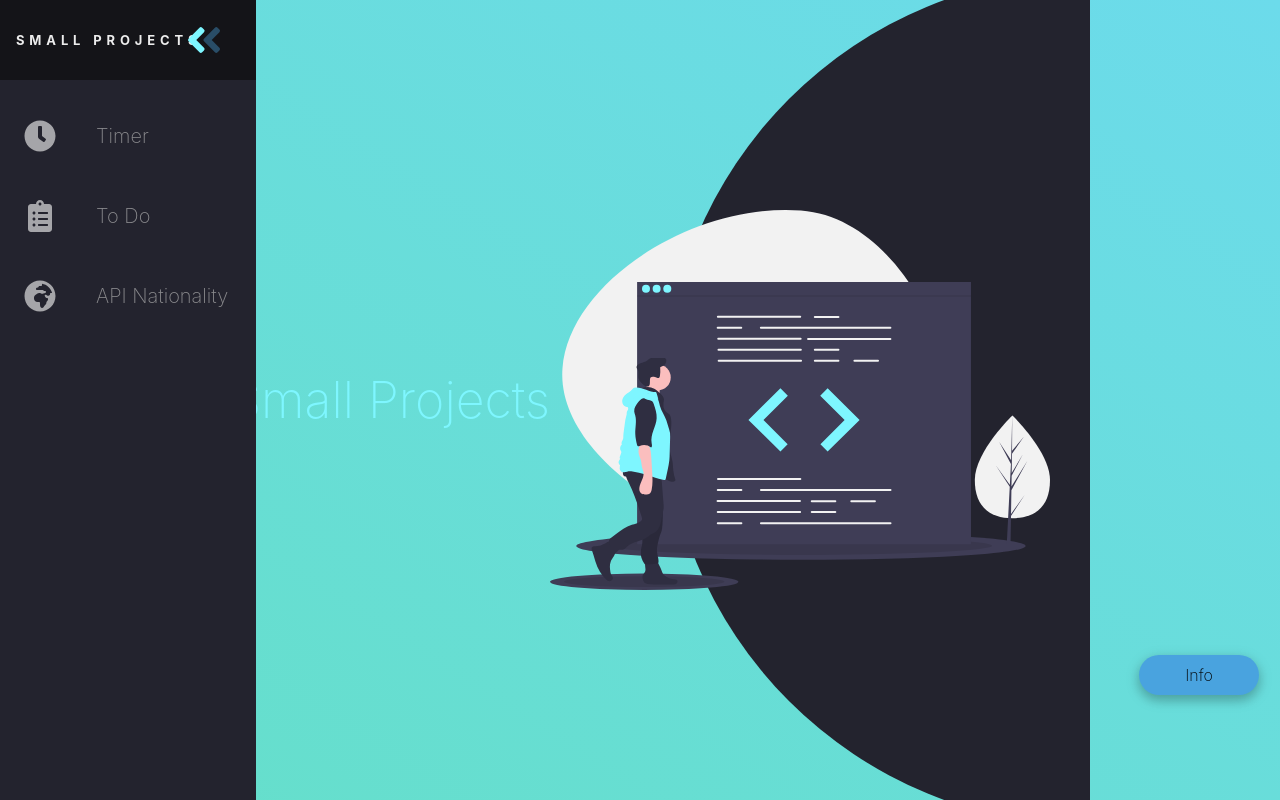
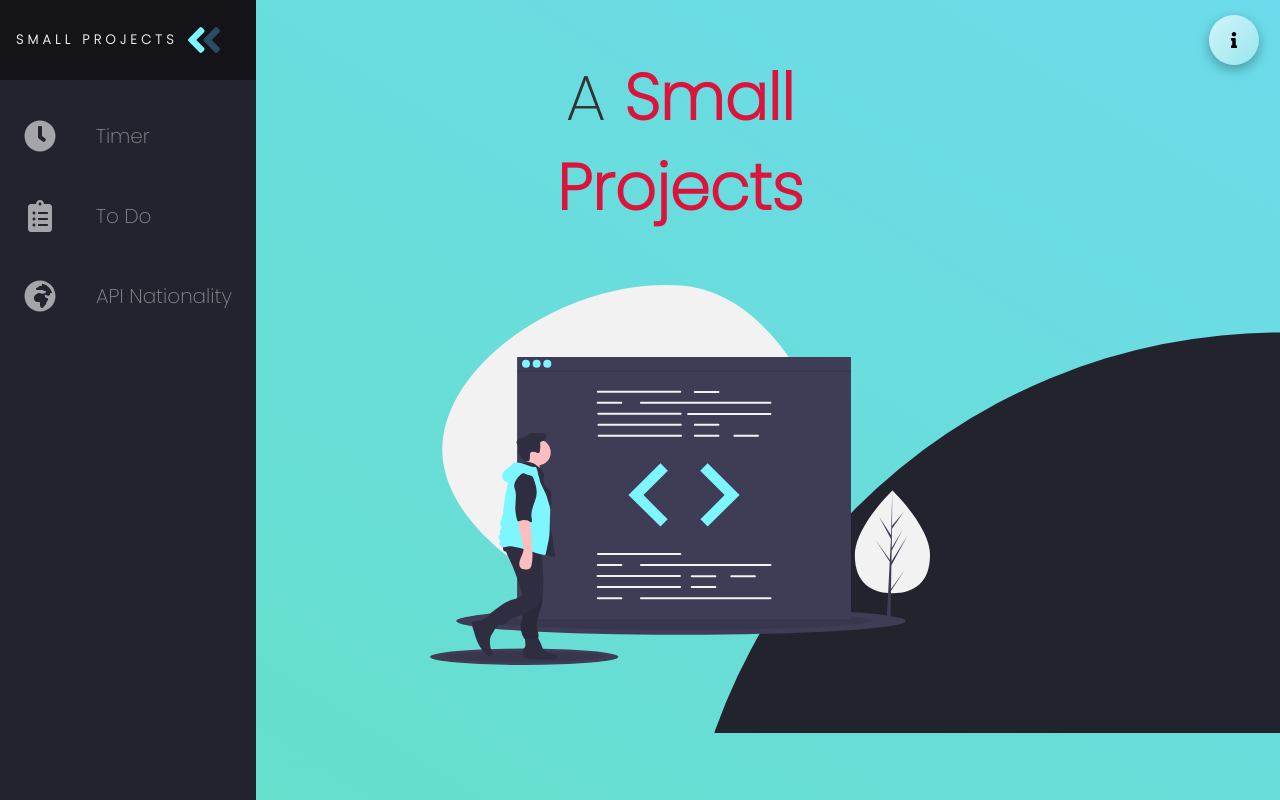
Before and after one commit to MVikis/Small-Projects, a React (Create React App) app: page /#/ in a window 1280 px wide. Built offline with nearby package versions, Linux system fonts and the light colour scheme.

Commit message:
Changed alot of css

```diff
--- a/public/index.html
+++ b/public/index.html
@@ -9,7 +9,8 @@
       name="description"
       content="Web site created using create-react-app"
     />
-
+    <link rel="preconnect" href="https://fonts.gstatic.com">
+    <link href="https://fonts.googleapis.com/css2?family=Poppins:wght@200&display=swap" rel="stylesheet">
     <!--
       manifest.json provides metadata used when your web app is installed on a
       user's mobile device or desktop. See https://developers.google.com/web/fundamentals/web-app-manifest/
--- a/src/App.css
+++ b/src/App.css
@@ -1,6 +1,3 @@
-.App {
-  text-align: center;
-}
 
 
 
--- a/src/App.js
+++ b/src/App.js
@@ -1,4 +1,4 @@
-import React from 'react';
+import React, {useState} from 'react';
 import './App.css';
 import './style.css'
 import TimerApp from './components/TimerApp/TimerApp';
@@ -7,11 +7,11 @@ import {ToDoApp} from './components/ToDoApp/ToDoApp';
 import Nav from './Nav'
 import Home from './components/Universal/Home'
 import { library } from '@fortawesome/fontawesome-svg-core'
-import { faClipboardList, faClock, faPlusCircle, faCheckCircle, faMinusCircle, faGlobeAfrica, faCalendarDay } from '@fortawesome/free-solid-svg-icons'
+import { faClipboardList,faInfo, faClock, faPlusCircle, faCheckCircle, faMinusCircle, faGlobeAfrica, faCalendarDay } from '@fortawesome/free-solid-svg-icons'
 import APIApp from './components/API/APIApp';
 import Info from './components/Universal/Info';
-import { TransitionGroup, CSSTransition } from 'react-transition-group';
-library.add(faClipboardList, faClock, faPlusCircle, faCheckCircle, faMinusCircle, faGlobeAfrica, faCalendarDay)
+import {  CSSTransition } from 'react-transition-group';
+library.add(faClipboardList,faInfo, faClock, faPlusCircle, faCheckCircle, faMinusCircle, faGlobeAfrica, faCalendarDay)
 
 const paths = [
   {
@@ -29,6 +29,8 @@ const paths = [
 ]
 
 function App() {
+
+  const [showInfo, setShowInfo] = useState(true);
   return (
     <HashRouter
     basename='/'>
@@ -46,8 +48,9 @@ function App() {
               classNames="page"
               unmountOnExit
             >
-          <div className="page">
-                    <Component />
+          <div className="background">
+          <Info info={showInfo} setShowInfo={setShowInfo}/>
+                 {showInfo&& <Component />}
                   </div>
             </CSSTransition>
           )}
@@ -55,7 +58,6 @@ function App() {
             )}
 
 
-     <Info/>
 
       </header>
     </div>
--- a/src/components/API/APIApp.js
+++ b/src/components/API/APIApp.js
@@ -34,30 +34,26 @@ const ReturnFlag=(country)=>{
 }
 
     return(
-        <div id="api" className="overlay">
-
+        <div id="api" className="overlay flex">
+             <div className="home-title">
+                 <h2><span>nationalize.io</span></h2>
+                 </div>
            <Form AddItem={Get}/>
-
            <div>
                <CSSTransition in={foundData} timeout={{ appear: 1000, enter:1000, exit: 300 }} classNames="item">
                <h3 className="name-style">{data.name}</h3>
                </CSSTransition>
 
-
         <TransitionGroup style={{marginBottom:'100px'}} className="flex">
            {data.country.map((country, index )=>
            <CSSTransition
-
            key={index}
            timeout={{enter:500,exit:300}}
            classNames="item">
   <Card number={Math.ceil(country.probability * 100)} name={countries[country.country_id].name} img={`http://catamphetamine.gitlab.io/country-flag-icons/3x2/${country.country_id}.svg`} />
   </CSSTransition>  )}
   </TransitionGroup>
-
             </div>
-
-
         </div>
     )
 }
--- a/src/components/TimerApp/TimerApp-style.css
+++ b/src/components/TimerApp/TimerApp-style.css
@@ -1,15 +1,17 @@
 
 .overlay{
+    min-height: 100%;
+    display: flex;
+    height: 100%;
+    width: 100%;
+    justify-content: center;
+    flex-direction: column;
+}
 
- width: 100%;
-  display: flex;
-  flex-direction: column;
-  align-items: center;
-  justify-content: center;
-}
+
 .time-container{
     margin: 5px;
-    width: 70px;
+    min-width: 90px;
     padding: 10px;
     color: white;
     background-color: #49a3df;
--- a/src/components/TimerApp/TimerApp.js
+++ b/src/components/TimerApp/TimerApp.js
@@ -45,13 +45,16 @@ useEffect(() => {
 
 
         return(
-           <div className="background">
-               <div className="overlay" style={{height:'100vh'}} >
+
+               <div className="overlay flex">
+                  <div className="home-title">
+                 <h2><span>Timer</span></h2>
+                 </div>
                 <UserInput Date={setCountDownDate}/>
                 <Timer ShowTime={countDownDate} arrayOfTime={arrayOfTime}  timeLeft={timeLeft}/>
                 </div>
 
-           </div>
+
         )
 
 }
--- a/src/components/ToDoApp/ToDoApp.js
+++ b/src/components/ToDoApp/ToDoApp.js
@@ -28,21 +28,18 @@ const DeleteItem=(name)=>{
 
 
     return(
-        <div className="background" >
+        <div className="overlay flex">
 
-        <div className="overlay">
-            <div>
-            <h3 >To Do List</h3>
+            <div className="home-title">
+                 <h2> <span>To Do List</span></h2>
+                 </div>
             <Form AddItem={AddItem}/>
-            </div>
+
             <div className="row">
             <Todo items={items} DeleteItem={DeleteItem} CompleteItem={CompleteItem}/>
             <DoneList doneItems={doneItems}/>
             </div>
             </div>
-
-       </div>
-
     )
 }
 
--- a/src/components/Universal/Form.js
+++ b/src/components/Universal/Form.js
@@ -11,8 +11,10 @@ const [formInfo, setFormInfo] = useState()
      }
    const handleSumbit = (event) => {
        event.preventDefault()
-      props.AddItem(formInfo)
-
+       if(formInfo!=undefined)
+       props.AddItem(formInfo)
+      else
+       alert('Please enter a value')
      }
 
      return(
--- a/src/components/Universal/Home.js
+++ b/src/components/Universal/Home.js
@@ -3,8 +3,11 @@ import Svg from './Small-Projects.svg'
 
 export default function Home(){
     return(
-        <div style={{height:'100vh', justifyContent:'center', flexDirection:'row'}} className="overlay flex">
-             <h3 className="home-title fa-primary" >Small Projects</h3>
+        <div className="overlay row flex">
+             <div className="home-title">
+                 <h2>A <span>Small Projects</span></h2>
+
+                 </div>
                  <img className="home-icon" src={Svg} />
              <div className="home-circle">
 
--- a/src/components/Universal/Info.js
+++ b/src/components/Universal/Info.js
@@ -2,29 +2,27 @@ import React, { useState } from 'react'
 import { CSSTransition } from 'react-transition-group'
 import { FontAwesomeIcon } from '@fortawesome/react-fontawesome'
 
-export default function Info(){
+export default function Info({info, setShowInfo}){
 
-    const [showButton, setShowButton] = useState(true);
-    const [showMessage, setShowMessage] = useState(false);
 
 
     return(
         <div className="info">
             <CSSTransition
             timeout={{ enter:1000, exit: 300 }}
-            in={showButton}
-
+            in={info}
             classNames="right-fade">
-            <div className="done-item" onClick={()=>setShowMessage(true)} >Info</div>
+            <div className="done-item" onClick={()=>setShowInfo(false)} >
+                <FontAwesomeIcon icon="info"/>
+            </div>
             </CSSTransition>
             <CSSTransition
             unmountOnExit
-            onEnter={() => setShowButton(false)}
-            onExited={() => setShowButton(true)}
             timeout={{  enter:1000, exit: 300 }}
-            in={showMessage}
+            in={!info}
             classNames="right-fade">
-            <span onClick={()=>setShowMessage(false)} >
+                <div  onClick={()=>setShowInfo(true)} className="info-overlay ">
+            <span >
                 <h3><FontAwesomeIcon icon="clock"/> Timer</h3>
             The timer application does what you think it would, it takes a date from the
             user and gives the countdown to that date in real time.
@@ -35,6 +33,7 @@ export default function Info(){
             Nationalize.io predicts the nationality of a person given their name.
 
             </span>
+            </div>
             </CSSTransition>
 
 
--- a/src/style.css
+++ b/src/style.css
@@ -1,11 +1,15 @@
 .App{
+  text-align: center;
+  font-family: 'Poppins', sans-serif;
   background: linear-gradient(to right top, #65dfc9, #6cdbeb);
-  overflow: hidden;
+  overflow-x: hidden;
 }
 .App-header{
+  padding-bottom: 80px;
+  height: 100%;
+  padding-left: 0;
   position: relative;
   min-height: 100vh;
-  max-width: 900px;
   margin: auto;
   font-weight: 200;
 }
@@ -36,16 +40,24 @@
     position: absolute;
     right: 0;
     width: 100%;
-    clip-path: circle(50% at 100% 50% );
-    height: 100vh;
+    clip-path: circle(600px at right 1000px);
+    height: 100%;
     z-index: 1;
 
   }
   .home-title{
-    font-size: 50px;
-    margin:0;
-    position: relative;
-    z-index: 3;
+    max-width: 400px;
+  }
+  .home-title h2{
+  color: #333;
+  font-size: 4em;
+  line-height: 1.4em;
+  font-weight: 500;
+  }
+  .home-title h2 span{
+    color: crimson;
+    font-size: 1em;
+    font-weight: 900;
   }
   .home-icon{
     z-index: 2;
@@ -286,9 +298,6 @@
       width: 100vw;
       height: 5rem;
     }
-    .home-title{
-      font-size: 50px;
-    }
     .home-icon{
       width: 300px;
     }
@@ -308,17 +317,21 @@
     main {
       margin: 0;
     }
-    .info>span{
-      justify-content: flex-start;
-      padding-bottom:50px;
 
+    .home-title h2 span{
+      font-size: 0.5em;
     }
+
   }
 
 
 
   /* Large screens */
   @media only screen and (min-width: 600px) {
+    .App-header{
+      padding-bottom: 0px;
+      padding-left: 80px;
+    }
     .navbar {
       top: 0;
       width: 5rem;
@@ -476,6 +489,7 @@ background-color: #fff;
   padding: 5px;
 }
 .background{
+  height: 100%;
    min-height: 100vh;
    background-repeat: no-repeat;
   width: 100%;
@@ -508,28 +522,39 @@ background-color: #fff;
 
 
   .info>.done-item{
+    cursor: pointer;
+    background: linear-gradient( to right bottom, rgba(255, 255, 255, 0.7), rgba(255, 255, 255, 0.3) );
     z-index: 10;
     position: fixed;
    right:2vh;
-   bottom: 100px;
-    max-width: 100px;
+   top: 10px;
+    height: 30px;
+    width: 30px;
   }
-  .info>span{
+  .info>.done-item>svg{
+    position: absolute;
+    top: 50%;
+    left: 50%;
+    transform: translate(-50%, -50%);
+  }
+  .info>.info-overlay{
     z-index: 10;
     background-color:black;
-    padding-left:5vh;
-    padding-right: 5vh;
+    height: 100%;
+    width: 100%;
+    top:0vh;
+   right:0vh;
+   position: absolute;
+  }
+  .info-overlay>span{
+margin: auto;
 font-size: 16px;
-  height: 100%;
+ max-width: 800px;
   display: flex;
   justify-content: center;
   align-items: center;
   flex-direction: column;
     color:var(--text-primary);
-   top:0vh;
-   right:0vh;
-    position: absolute;
-
   }
 
 
```
